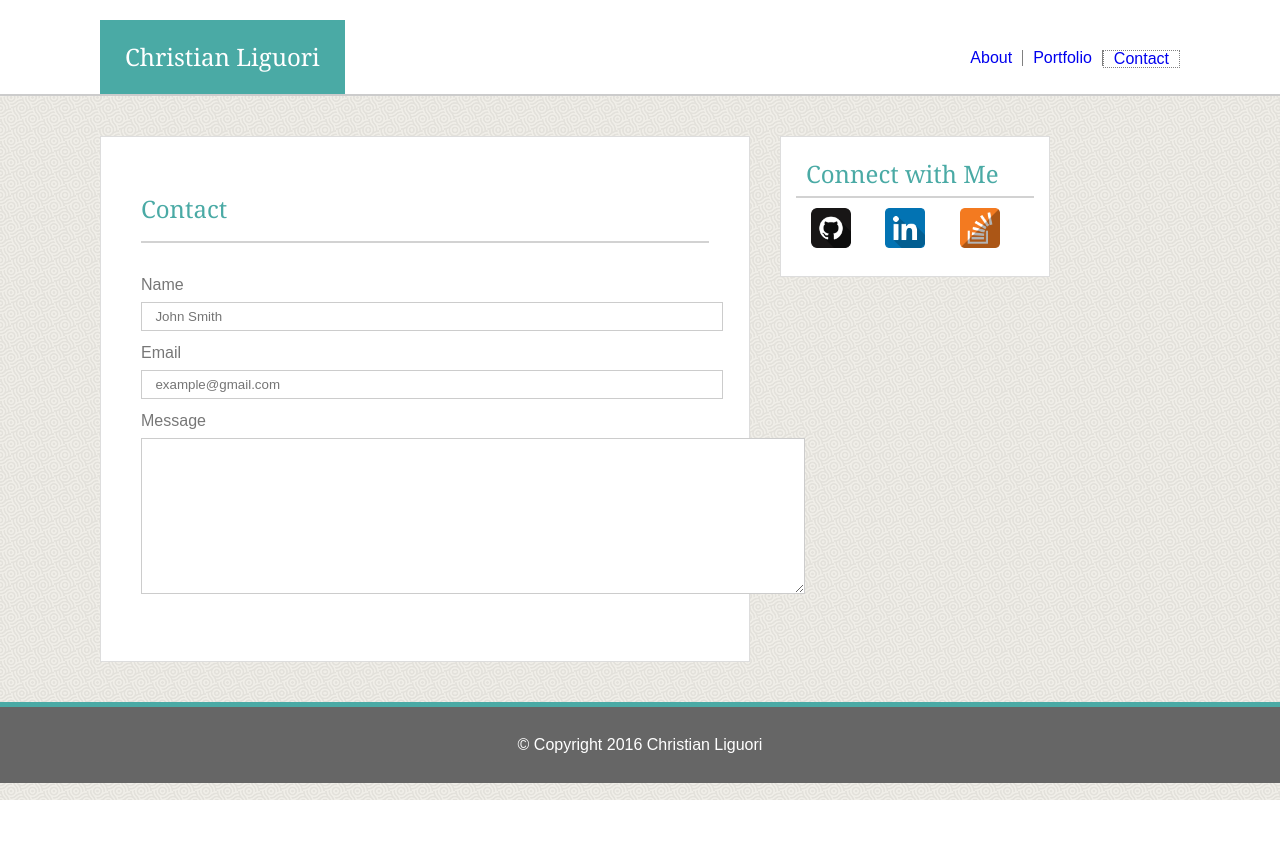
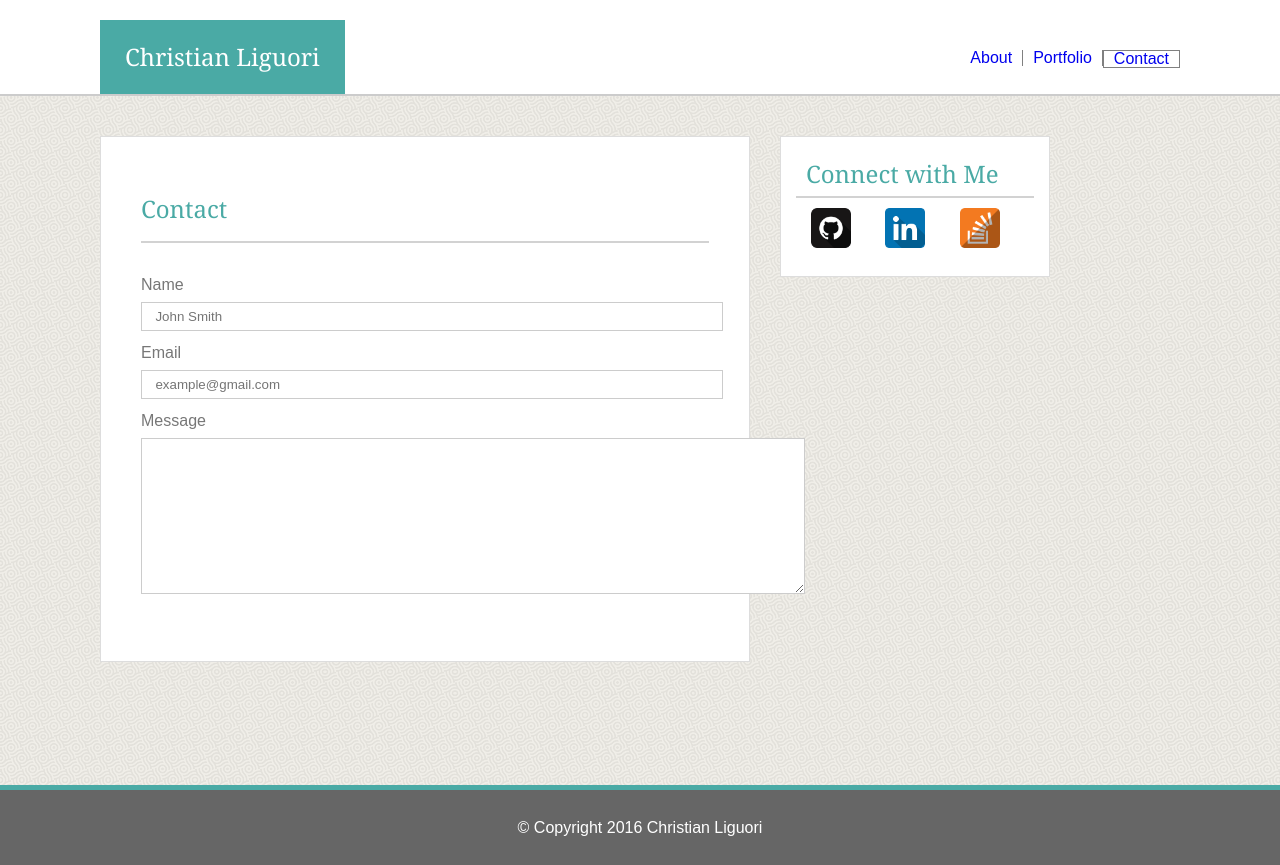
Before and after one commit to cl2112/Basic-Portfolio, a PHP site: page /contact.html in a window 1280 px wide. Before the commit the page ends 800 px from the top, so only its background shows below. Run offline with PHP 8.4, Linux system fonts and the light colour scheme.

Commit message:
added the sticky footer to all the html pages and style.css

```diff
--- a/assets/css/style.css
+++ b/assets/css/style.css
@@ -1,3 +1,15 @@
+html, body {
+	height: 100%;
+}
+.wrapper {
+	min-height: 100%;
+	height: auto !important;
+	height: 100%;
+	margin: 0 auto -15px;
+}
+.footer, .push {
+	height: 15px;
+}
 body {
 	background-image: url("../images/subtle_white_mini_waves.png");
 	font-family: 'Arial', 'Helvetica Neue', Helvetica, sans-serif;
@@ -54,7 +66,7 @@ header li a:visited {
 	color: #aaa
 }
 header li.active {
-	border: 1px dotted grey;
+	border: 1px solid grey;
 }
 footer {
 	clear: both;
--- a/contact.html
+++ b/contact.html
@@ -8,6 +8,8 @@
 </head>
 
 <body>
+
+	<div class="wrapper">
 
 		<header class="navbar">
 
@@ -44,7 +46,6 @@
 						<input type="Email" name="contactEmail" placeholder="  example@gmail.com">
 					</form>
 					<p>Message</p>
-				<form>
 						<textarea name="contactMessage" rows="10" cols="80">
 					</textarea>
 
@@ -68,7 +69,9 @@
 
 		</div>
 
-	<footer>&copy Copyright 2016 Christian Liguori
+	</div>
+
+	<footer class="footer">&copy Copyright 2016 Christian Liguori
 	</footer>
 
 </body>
--- a/index.html
+++ b/index.html
@@ -8,6 +8,8 @@
 </head>
 
 <body>
+
+	<div class="wrapper">
 
 		<header class="navbar">
 
@@ -74,7 +76,9 @@
 
 		</div>
 
-	<footer>&copy Copyright 2016 Christian Liguori
+	</div>
+
+	<footer class="footer">&copy Copyright 2016 Christian Liguori
 	</footer>
 
 </body>
--- a/portfolio.html
+++ b/portfolio.html
@@ -8,6 +8,8 @@
 </head>
 
 <body>
+
+	<div class="wrapper">
 
 		<header class="navbar">
 
@@ -105,7 +107,9 @@
 
 		</div>
 
-	<footer>&copy Copyright 2016 Christian Liguori
+	</div>
+
+	<footer class="footer">&copy Copyright 2016 Christian Liguori
 	</footer>
 
 </body>
```
Lines whose indentation alone changed are shown as unchanged.
